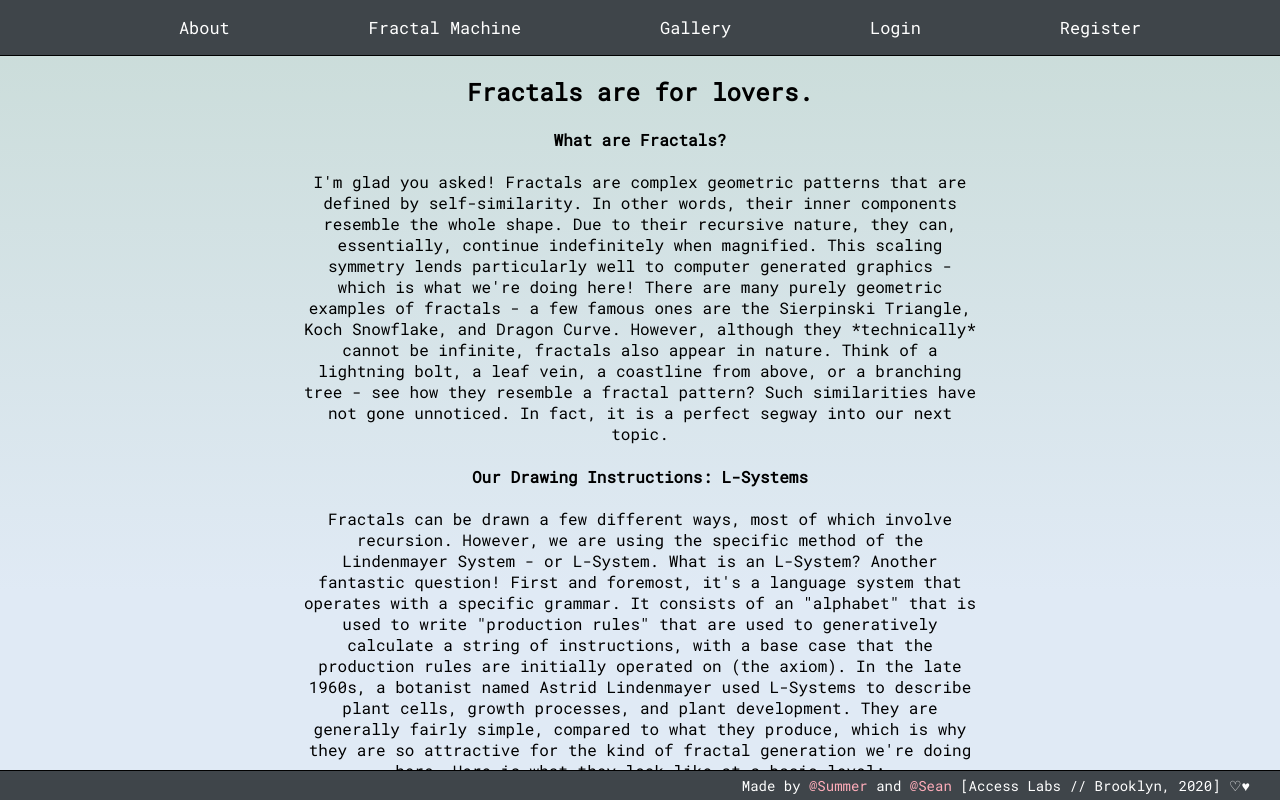
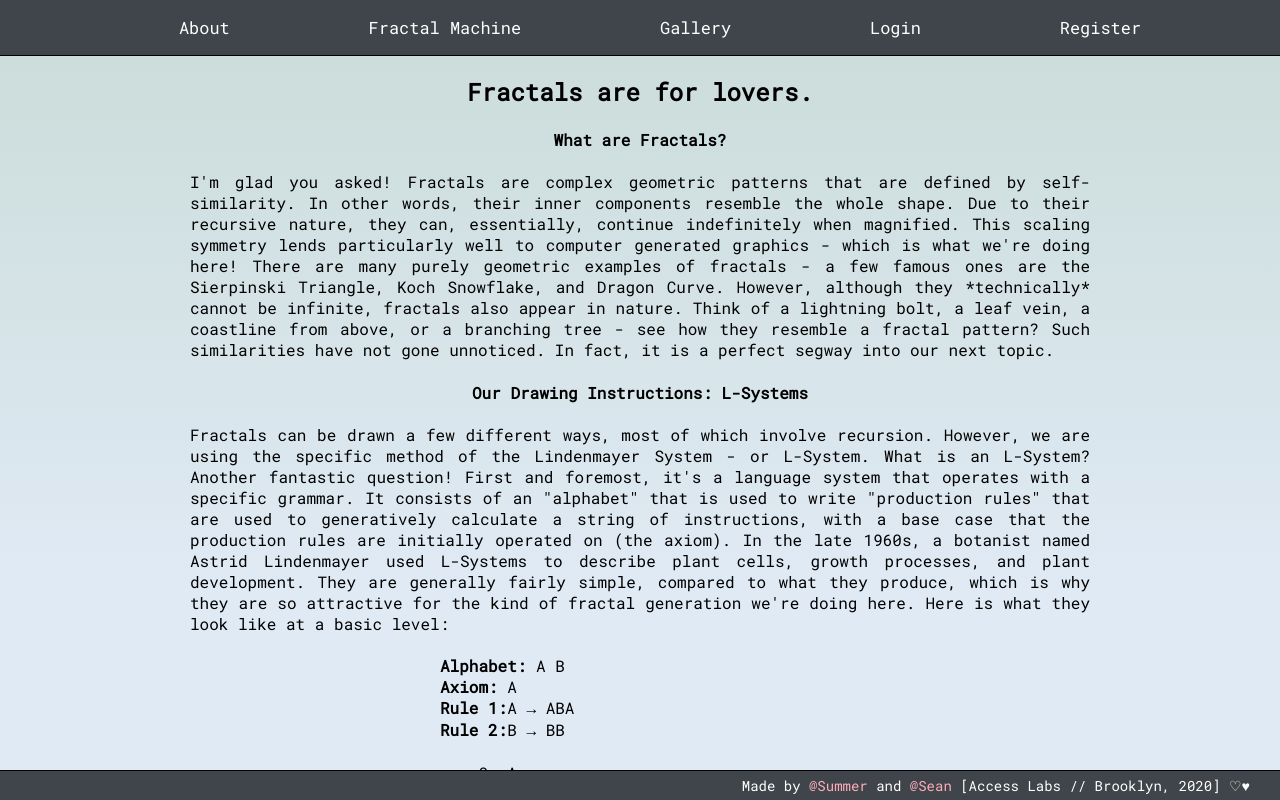
Before and after one commit to SeanWelshBrown/the-fractal-zone-frontend, a React (Create React App) app: page /about in a window 1280 px wide. Built offline with nearby package versions, Linux system fonts and the light colour scheme; no server answers.

Commit message:
added about, heroku deployment

```diff
--- a/src/App.css
+++ b/src/App.css
@@ -265,16 +265,21 @@ canvas {
   padding: 30px;
 }
 
-
+.guidance-content {
+  width: 700px;
+}
 
 .guidance-header {
   text-decoration: underline;
 }
 
+
 .save-fractal-form {
   padding: 50px;
 
 }
+
+
 
 /* Slider Styles */
 
@@ -376,14 +381,18 @@ input[type=range]:focus::-ms-fill-upper {
 
 /* About styling */
 
-
+.about {
+  max-width: 900px;
+  margin: auto;
+}
 .about-paragraph {
-  padding: 0 300px;
+  /* padding: 0 300px; */
+  text-align: justify;
 }
 
 .about-rules {
-  text-align: left;
-  width: max-content;
+  max-width: 400px;
+  margin: auto;
   justify-self: center;
-  padding-left: 300px;
+  /* padding-left: 300px; */
 }
--- a/src/Components/GuidanceModal.jsx
+++ b/src/Components/GuidanceModal.jsx
@@ -8,13 +8,14 @@ const GuidanceModal = (props) => {
         } else {
         return (
         <div className="modal guidance">
-            <div className="modal-content">
+            <div className="modal-content guidance-content">
                 <h3 className="guidance-header">Terms:</h3>
                     <p><strong>Theta: </strong>This refers to the angle the lines turn.</p>
                     <p><strong>Length: </strong>This refers to the initial length of the line segment. It decreases with each generation.</p>
                     <p><strong>Axiom: </strong>This is the base rule.</p>
                     <p><strong>Ruleset F: </strong>For each encounter of 'F', these instructions are appended.</p>
                     <p><strong>Ruleset G: </strong>For each encounter of 'G', these instructions are appended.</p>
+
                 <h3 className="guidance-header">Rule Definitions:</h3>
                     <p><strong>F: </strong>Move forward and draw a line.</p>
                     <p><strong>G: </strong>Move forward, but do not draw a line.</p>
```
